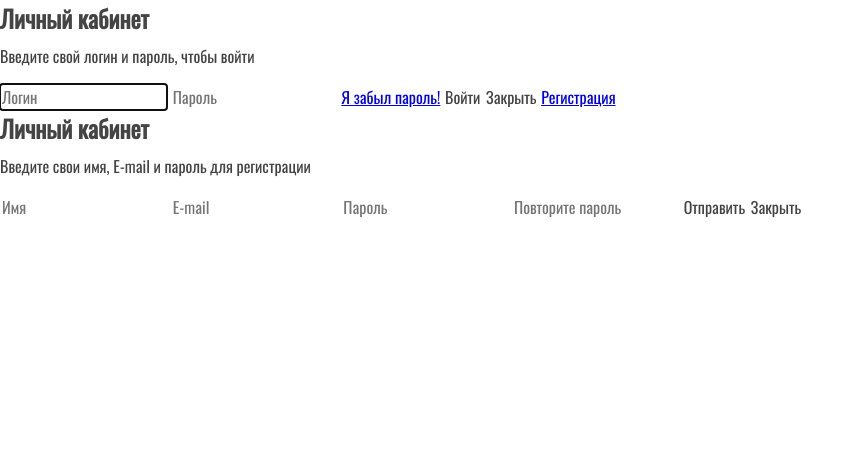
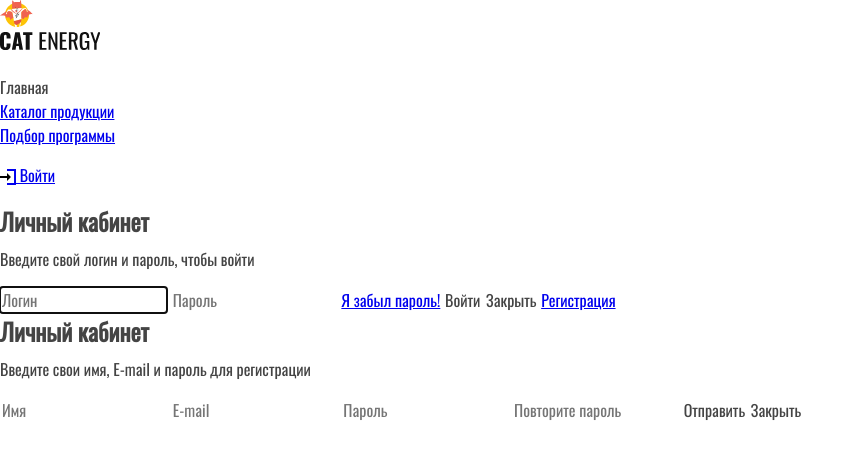
Before and after one commit to denyshutsal/cat-energy, a website: page source/index.html in a window 1280 px wide. Shown: the whole page, without its empty margins (0-864 px from the left). Drawn offline with nearby package versions, Linux system fonts and the light colour scheme; files that its build step writes are made by us from their sources.

Commit message:
добавил page-header в index.html

```diff
--- a/source/index.html
+++ b/source/index.html
@@ -77,6 +77,46 @@
   </svg>
   <!--  end SVG sprite-->
 
+  <!--  begin page-header-->
+  <header class="page-header">
+    <div class="container">
+      <a class="page-header__logo">
+        <picture>
+          <source media="(min-width: 1440px)" srcset="img/svg/logotype-desktop.svg">
+          <source media="(min-width: 768px)" srcset="img/svg/logotype-tablet.svg">
+          <img class="page-header__logo-image" src="img/svg/logotype-mobile.svg"
+               width="33" height="38" alt="Логотип сайта">
+        </picture>
+        <svg class="icon icon--cat-energy" width="100" height="18">
+          <use xlink:href="#icon-cat-energy"></use>
+        </svg>
+      </a>
+      <nav class="main-nav main-nav--closed main-nav--nojs">
+        <button class="button main-nav__toggle" type="button">
+          <span class="sr-only">Открыть меню</span>
+        </button>
+        <div class="main-nav__wrapper">
+          <ul class="site-list main-nav__list">
+            <li class="site-list__item site-list__item--active"><a>Главная</a></li>
+            <li class="site-list__item"><a href="#">Каталог продукции</a></li>
+            <li class="site-list__item"><a href="#">Подбор программы</a></li>
+          </ul>
+          <ul class="user-list main-nav__list">
+            <li class="user-list__item">
+              <a class="user-list__login" href="login.html">
+                <svg class="icon icon--header-login" width="16" height="16">
+                  <use xlink:href="#icon-header-login"></use>
+                </svg>
+                Войти
+              </a>
+            </li>
+          </ul>
+        </div>
+      </nav>
+    </div>
+  </header>
+  <!--  end page-header-->
+
   <!--  begin login-modal-->
   <div class="login-modal">
     <h2 class="login-modal__title">Личный кабинет</h2>
```
